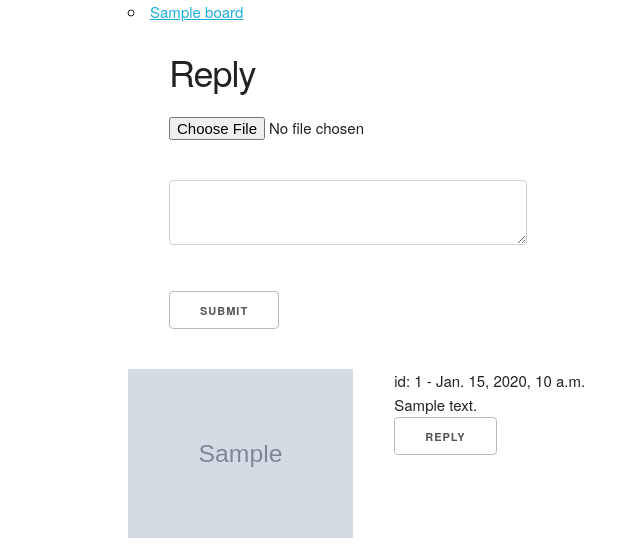
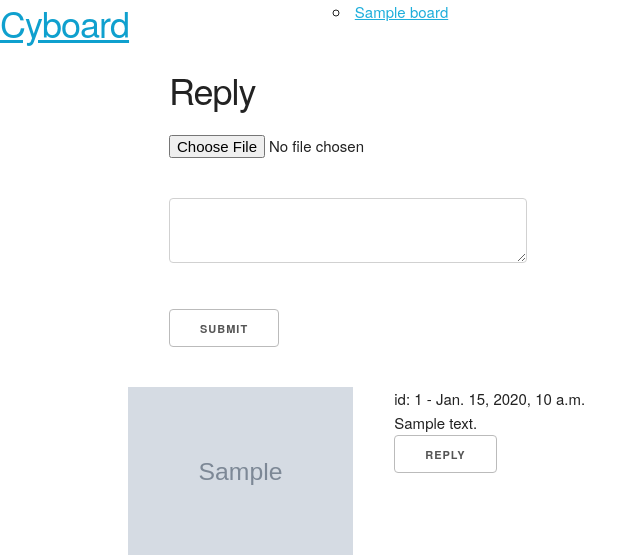
Before and after one commit to FFX01/robo, a Django app: page /thread/1/ in a window 1280 px wide. Shown: the top 555 px of the page, without its empty margins (0-643 px from the left). Run offline with Django 3.2, Linux system fonts and the light colour scheme; tables that the repository leaves empty hold one stand-in row (values such as "Sample post"); grey boxes marked "Sample" are stand-in pictures.

Commit message:
V0.0.2 - Tweak UI. Fixed index url pattern.

```diff
--- a/cyber/board/templates/board/tag_board_list.html
+++ b/cyber/board/templates/board/tag_board_list.html
@@ -1,9 +1,7 @@
 {% if boards %}
-    <div class="board-list container">
-        <ul>
-            {% for board in boards %}
-                <li><a href="{% url 'board:single_board' slug=board.slug %}">{{board.name}}</a></li>
-            {% endfor %}
-        </ul>
-    </div>
+    <ul>
+        {% for board in boards %}
+            <li><a href="{% url 'board:single_board' slug=board.slug %}">{{board.name}}</a></li>
+        {% endfor %}
+    </ul>
 {% endif %}
--- a/cyber/cyber/urls.py
+++ b/cyber/cyber/urls.py
@@ -41,7 +41,7 @@ urlpatterns = [
         {'document_root': settings.MEDIA_ROOT}
     ),
     url(
-        r'^',
+        r'^$',
         IndexView.as_view(),
         name='index',
     ),
--- a/cyber/templates/base.html
+++ b/cyber/templates/base.html
@@ -12,7 +12,14 @@
     <script src="https://code.jquery.com/jquery-2.2.1.min.js" integrity="sha256-gvQgAFzTH6trSrAWoH1iPo9Xc96QxSZ3feW6kem+O00=" crossorigin="anonymous"></script>
 </head>
 <body>
-{% list_boards %}
+<div class="title-bar row">
+    <div class="site title wrapper three columns">
+        <h3 class="site title"><a href="{% url 'index' %}" class="site title link" title="Cyboard Home">Cyboard</a></h3>
+    </div>
+    <div class="board list wrapper nine columns">
+        {% list_boards %}
+    </div>
+</div>
 {% block content %}
 <h1>Nothing to see here</h1>
 {% endblock %}
--- a/cyber/thread/templates/thread/single_thread.html
+++ b/cyber/thread/templates/thread/single_thread.html
@@ -5,8 +5,8 @@
     <div class="top-level-reply-form row">
         <div class="four columns"></div>
         <div class="four columns">
-            <div id="thread-{{thread.id}}-top-level-reply-form-title-wrapper" class="top-level-reply-form-title-wrapper">
-                <h3 id="thread-{{thread.id}}-top-level-reply-form-title" class="top-level-reply-form-title">Reply</h3>
+            <div id="thread-{{thread.id}}-top-level-reply-form-wrapper" class="top-level-reply-form-title-wrapper">
+                <h3 class="top-level-reply-form-title">Reply</h3>
             </div>
             <div class="top-level-post-form-wrapper">
                 <form action="" method="post" enctype="multipart/form-data">
```
